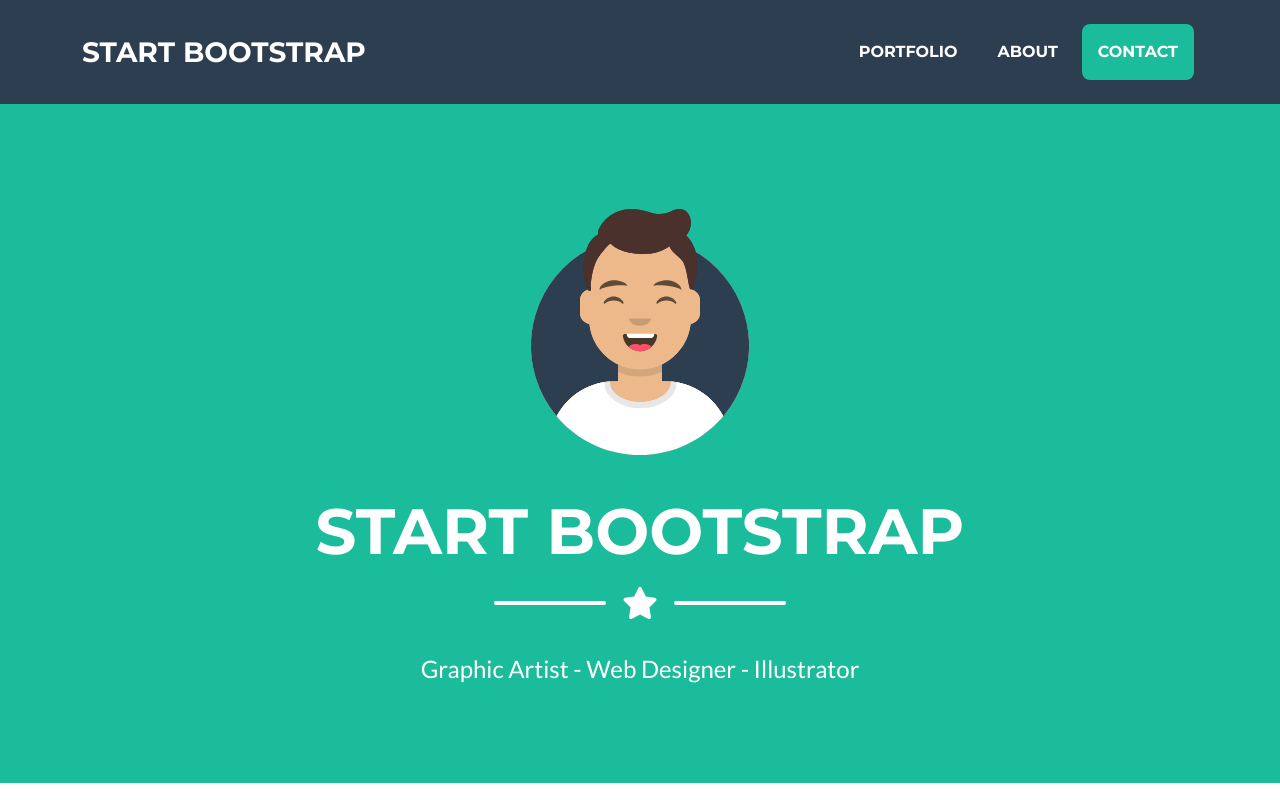
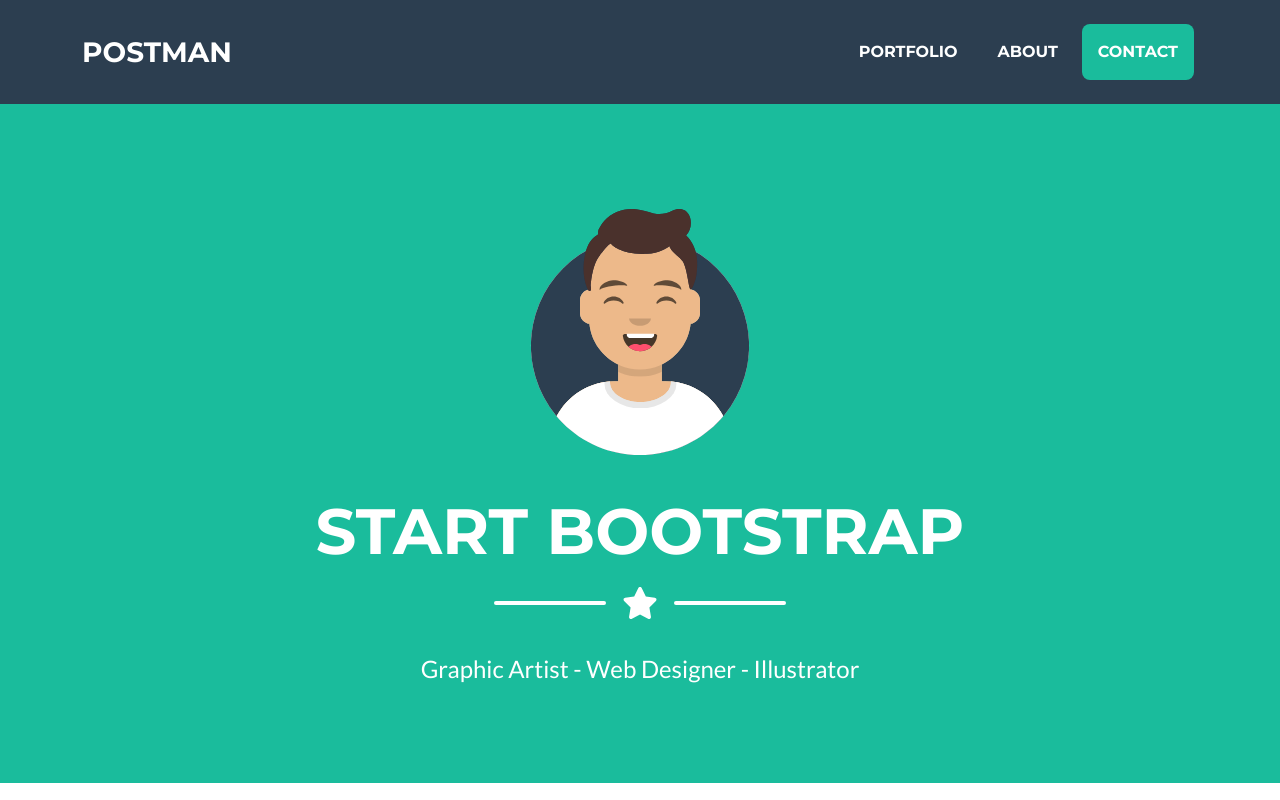
Before and after one commit to Lauras2901/POSTMAN, a plain HTML site: page index.html in a window 1280 px wide. Shown: the top 800 px of the page. Drawn offline with nearby package versions, Linux system fonts and the light colour scheme.

Commit message:
Cambie el titulo

```diff
--- a/index.html
+++ b/index.html
@@ -5,7 +5,7 @@
         <meta name="viewport" content="width=device-width, initial-scale=1, shrink-to-fit=no" />
         <meta name="description" content="" />
         <meta name="author" content="" />
-        <title>Freelancer - Start Bootstrap Theme</title>
+        <title>POSTMAN</title>
         <!-- Favicon-->
         <link rel="icon" type="image/x-icon" href="assets/favicon.ico" />
         <!-- Font Awesome icons (free version)-->
@@ -20,7 +20,7 @@
         <!-- Navigation-->
         <nav class="navbar navbar-expand-lg bg-secondary text-uppercase fixed-top" id="mainNav">
             <div class="container">
-                <a class="navbar-brand" href="#page-top">Start Bootstrap</a>
+                <a class="navbar-brand" href="#page-top">POSTMAN</a>
                 <button class="navbar-toggler text-uppercase font-weight-bold bg-primary text-white rounded" type="button" data-bs-toggle="collapse" data-bs-target="#navbarResponsive" aria-controls="navbarResponsive" aria-expanded="false" aria-label="Toggle navigation">
                     Menu
                     <i class="fas fa-bars"></i>
```
